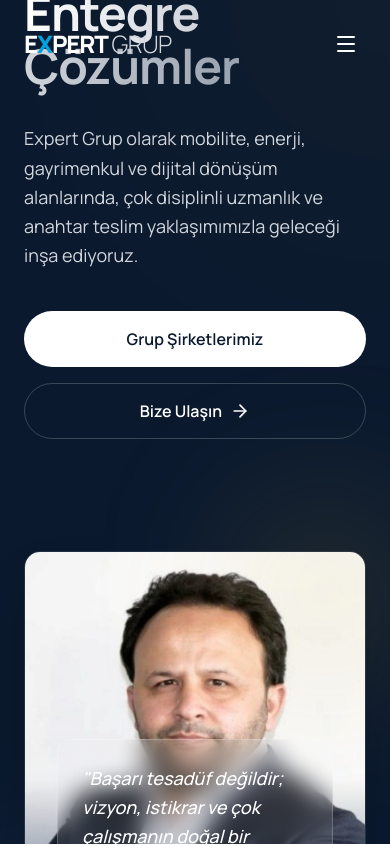
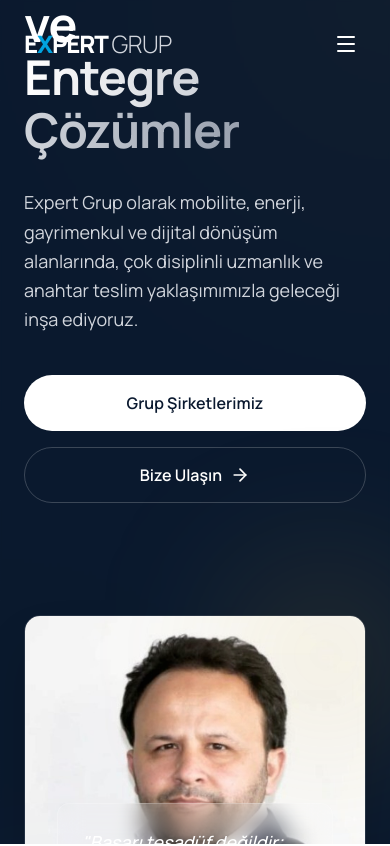
Before and after one commit to tacker2022/expert-grup-website, a Next.js app: page / in a window 390 px wide. Shown: the top 846 px of the page. Built offline with nearby package versions, Linux system fonts and the light colour scheme.

Commit message:
fix(mobile): add padding to hero section to prevent navbar overlap

```diff
--- a/components/home/hero.tsx
+++ b/components/home/hero.tsx
@@ -17,7 +17,7 @@
                 <div className="absolute inset-0 opacity-10 bg-[linear-gradient(rgba(255,255,255,0.05)_1px,transparent_1px),linear-gradient(90deg,rgba(255,255,255,0.05)_1px,transparent_1px)] bg-[size:100px_100px]" />
             </div>
 
-            <div className="container relative z-10 mx-auto px-6">
+            <div className="container relative z-10 mx-auto px-6 pt-32 lg:pt-0">
                 <div className="flex flex-col lg:flex-row items-center gap-12 lg:gap-24">
                     {/* Left Column: Text */}
                     <div className="flex-1 max-w-3xl">
```
